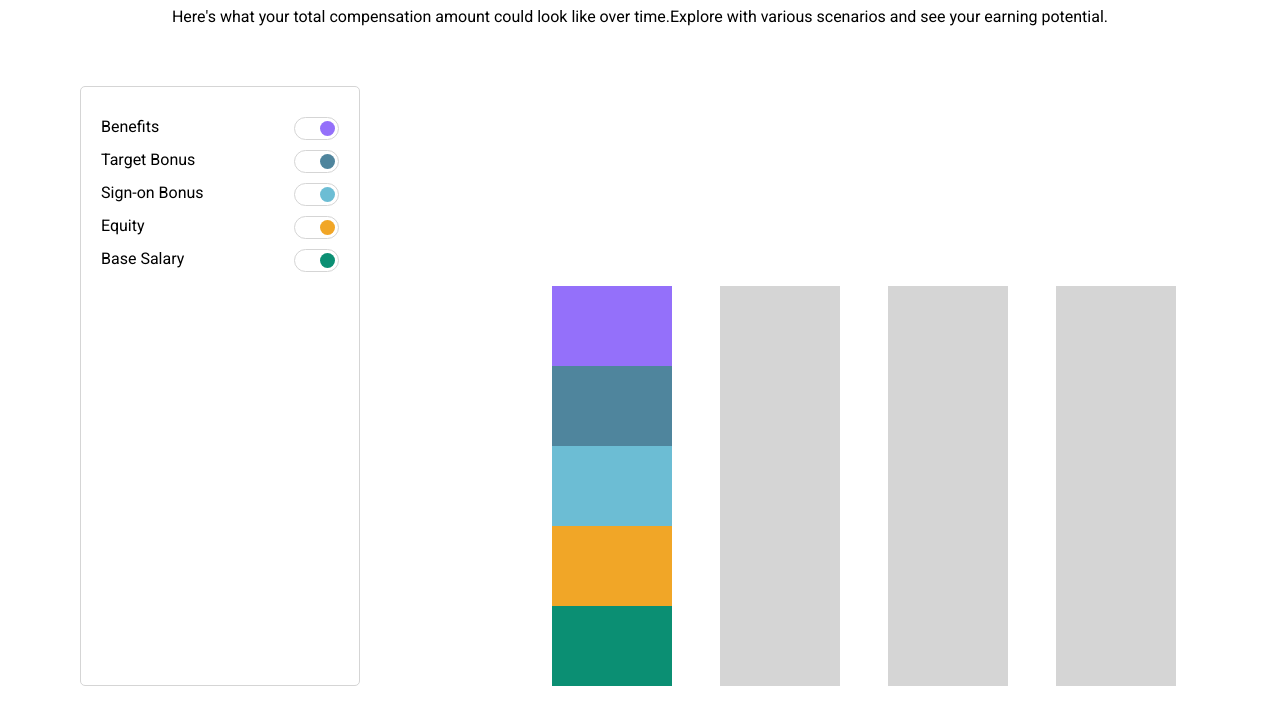
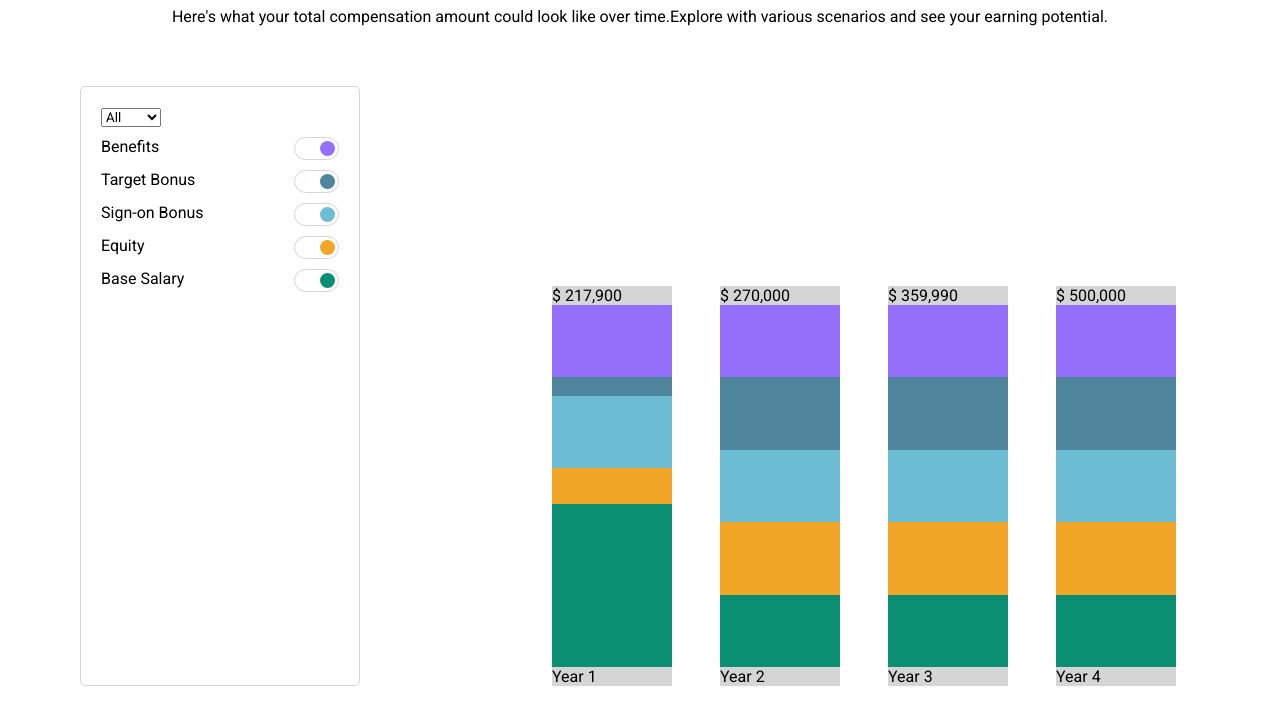
Before and after one commit to priyanshitaneja/compensation-projection, a website built with webpack: page src/index.html in a window 1280 px wide. Shown: the part 71-796 px from the top of the page. Built offline with nearby package versions, Linux system fonts and the light colour scheme.

Commit message:
bars and dropdown layout

```diff
--- a/src/index.html
+++ b/src/index.html
@@ -11,16 +11,22 @@
     />
   </head>
   <body>
-    <header class="header">
+    <header class="header pad-lr-80 pad-tb-30 text-align-center">
       <h1 class="header-title">Compensation Projection</h1>
       <p class="header-des">
         Here's what your total compensation amount could look like over
         time.Explore with various scenarios and see your earning potential.
       </p>
     </header>
-    <section class="main-section flex flex-row flex-jsb">
-      <div class="menu">
-        <!-- dropdown -->
+    <section class="main-section pad-lr-80 pad-tb-30 flex flex-row flex-jsb">
+      <div class="menu pad-20">
+        <select class="dropdown pad-lr-10 pad-tb-5">
+          <option value="all" selected>All</option>
+          <option value="year1">Year 1</option>
+          <option value="year2">Year 2</option>
+          <option value="year3">Year 3</option>
+          <option value="year4">Year 4</option>
+        </select>
         <div class="flex flex-col components">
           <div class="flex flex-row flex-jsb">
             <div>Benefits</div>
@@ -59,17 +65,43 @@
           </div>
         </div>
       </div>
-      <div class="graph flex flex-row flex-jsa">
+      <div class="graph flex flex-row flex-jsa text-align-center">
         <div class="bar flex flex-col">
+          <div class="total-salary pad-10">$ 217,900</div>
+          <div class="benefits" style="height: 80px"></div>
+          <div class="target" style="height: 20px"></div>
+          <div class="sign-on" style="height: 80px"></div>
+          <div class="equity" style="height: 40px"></div>
+          <div class="base-salary" style="height: 180px"></div>
+          <div class="year pad-10">Year 1</div>
+        </div>
+        <div class="bar flex flex-col">
+          <div class="total-salary pad-10">$ 270,000</div>
           <div class="benefits" style="height: 80px"></div>
           <div class="target" style="height: 80px"></div>
           <div class="sign-on" style="height: 80px"></div>
           <div class="equity" style="height: 80px"></div>
           <div class="base-salary" style="height: 80px"></div>
+          <div class="year pad-10">Year 2</div>
         </div>
-        <div class="bar"></div>
-        <div class="bar"></div>
-        <div class="bar"></div>
+        <div class="bar flex flex-col">
+          <div class="total-salary pad-10">$ 359,990</div>
+          <div class="benefits" style="height: 80px"></div>
+          <div class="target" style="height: 80px"></div>
+          <div class="sign-on" style="height: 80px"></div>
+          <div class="equity" style="height: 80px"></div>
+          <div class="base-salary" style="height: 80px"></div>
+          <div class="year pad-10">Year 3</div>
+        </div>
+        <div class="bar flex flex-col">
+          <div class="total-salary pad-10">$ 500,000</div>
+          <div class="benefits" style="height: 80px"></div>
+          <div class="target" style="height: 80px"></div>
+          <div class="sign-on" style="height: 80px"></div>
+          <div class="equity" style="height: 80px"></div>
+          <div class="base-salary" style="height: 80px"></div>
+          <div class="year pad-10">Year 4</div>
+        </div>
       </div>
     </section>
   </body>
```
